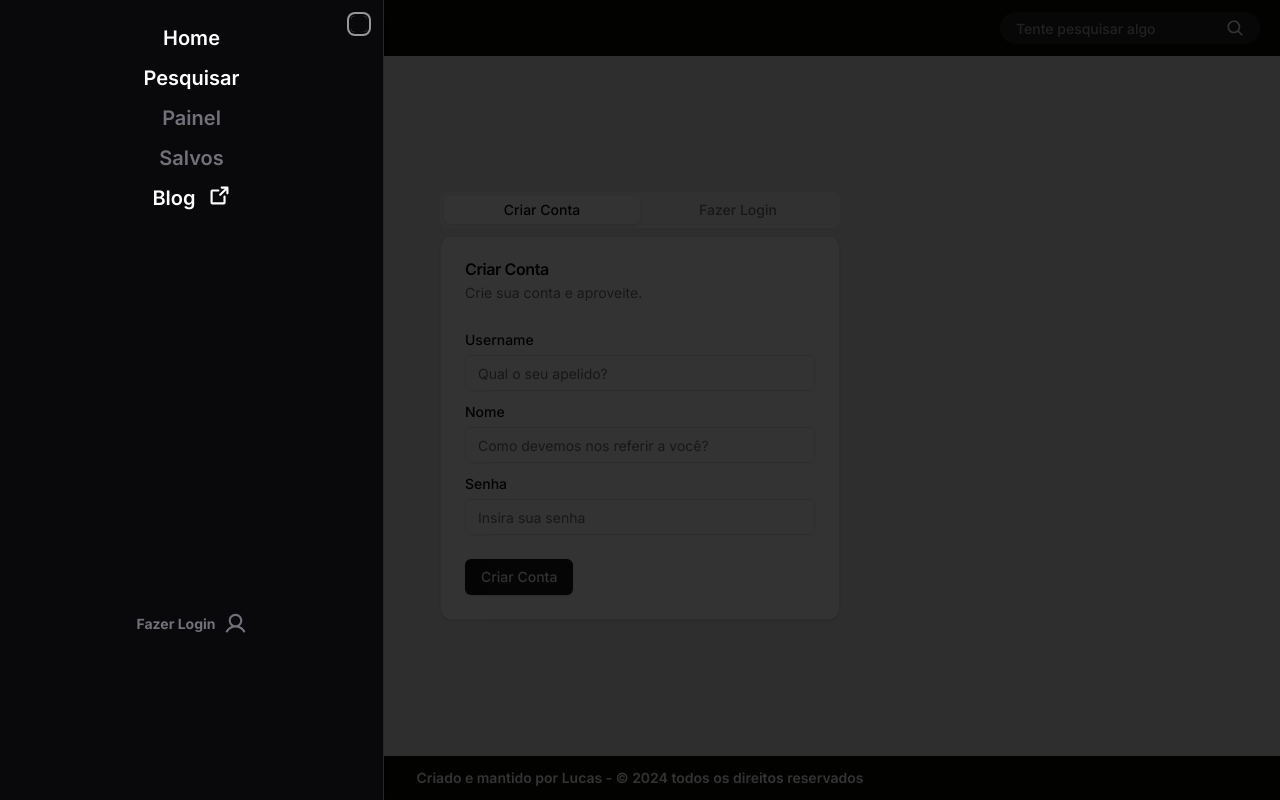
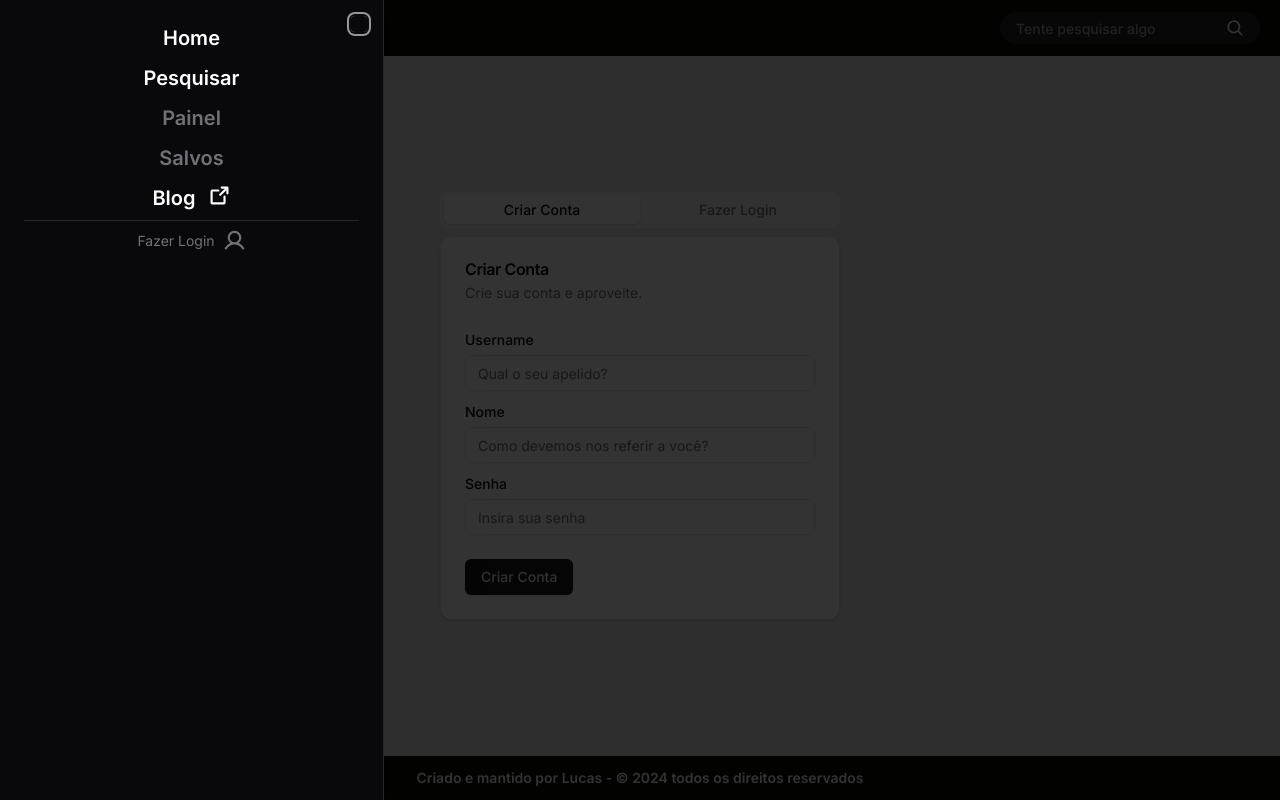
Before and after one commit to Lucas-Winicius/library, a Next.js app: page /account in a window 1280 px wide. Both pictures are taken after a click on the button 31 px from the left and 28 px from the top of the page. Built offline with nearby package versions, Linux system fonts and the light colour scheme.

Commit message:
sidebar change

```diff
--- a/src/components/SideBar.tsx
+++ b/src/components/SideBar.tsx
@@ -8,6 +8,7 @@ import {
 import { ArrowSquareOutIcon, ListIcon, UserIcon } from "@/lib/icons";
 import Link from "next/link";
 import User from "./User";
+import { Separator } from "@/components/ui/separator";
 import DashboardLink from "./DashboardLink";
 
 export default function SideBar() {
@@ -19,7 +20,7 @@ export default function SideBar() {
       <SheetContent side="left" className="dark">
         <SheetHeader>
           <SheetDescription>
-            <div className="flex flex-col flex-grow h-screen">
+            <div className="flex flex-col space-y-2">
               <div className="flex flex-col space-y-3 items-center text-xl text-white font-semibold">
                 <Link href="/">Home</Link>
                 <Link href="/search">Pesquisar</Link>
@@ -36,9 +37,8 @@ export default function SideBar() {
                   </Link>
                 </span>
               </div>
-              <div className="flex justify-center font-bold text-white relative top-2/4">
-                <User />
-              </div>
+              <Separator />
+              <User />
             </div>
           </SheetDescription>
         </SheetHeader>
--- a/src/components/User.tsx
+++ b/src/components/User.tsx
@@ -17,6 +17,8 @@ export default function User() {
 
   if (userToken)
     return (
+      <div className="flex flex-col items-center justify-center font-bold text-white space-y-1">
+        <p className="text-xs text-zinc-600">Você está logado.</p>
         <button
           onClick={handleLogout}
           className="flex items-center space-x-2 justify-center text-lg"
@@ -24,6 +26,7 @@ export default function User() {
           <p>Sair</p>
           <SignOutIcon />
         </button>
+      </div>
     );
 
   return (
```
Lines whose indentation alone changed are shown as unchanged.
